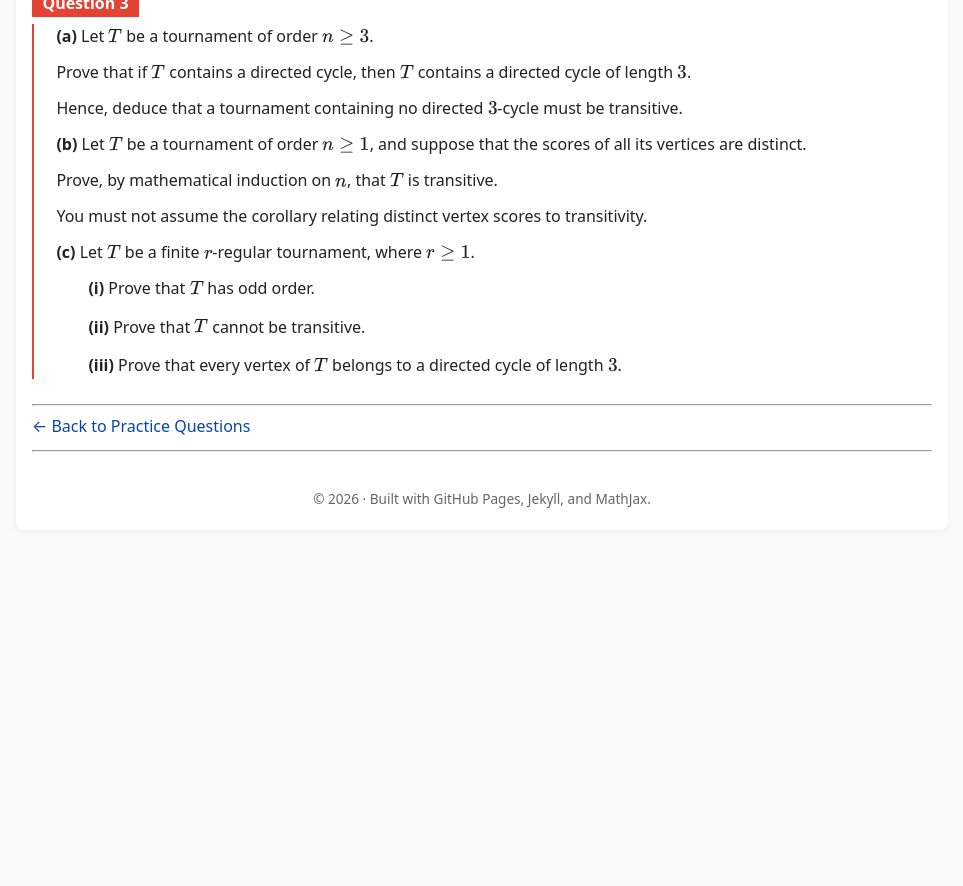
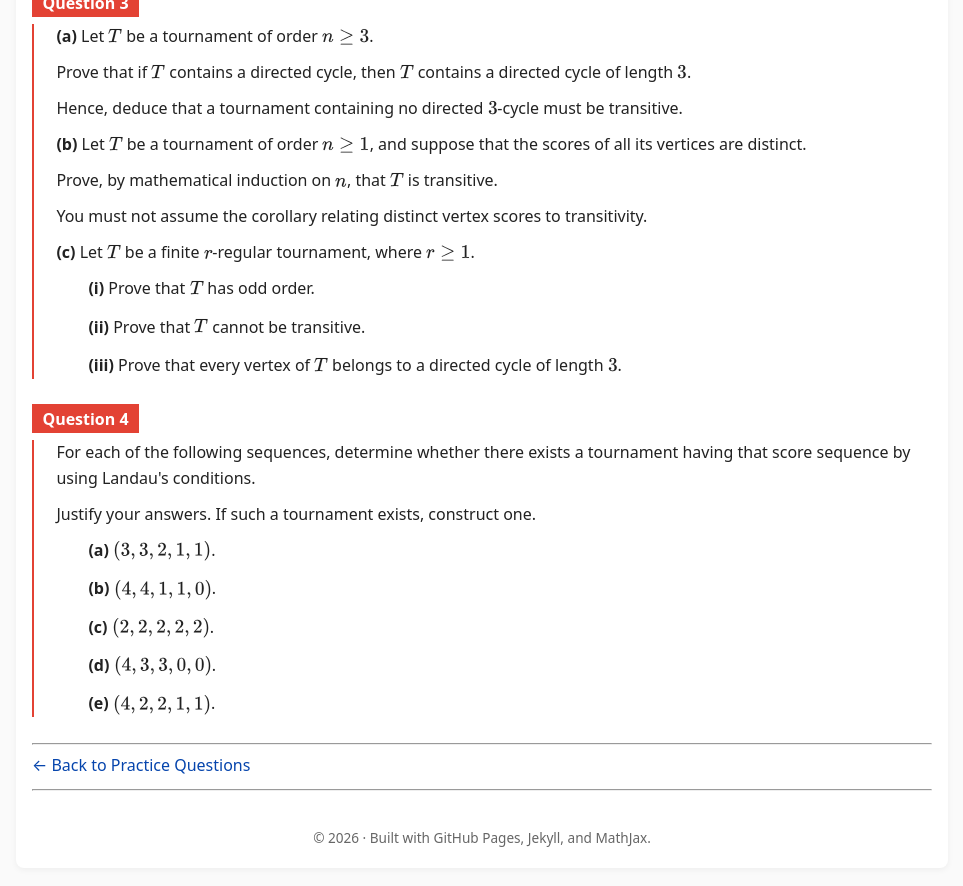
Before and after one commit to SaleemKamaludin/SaleemKamaludin.github.io, a Jekyll site: the page built from courses/math-2276/practice-questions/coursework-exam-2/index.md, in a window 1280 px wide and 900 px high, scrolled down 1075 px. Shown: the top 886 px of the window, without its empty margins (158-1121 px from the left). Built offline with Jekyll 4.4.1, drawn with Linux system fonts in a browser that asks for light colours; before the commit the page ends 1637 px from its top, so only the background shows below that.

Commit message:
Add Question 4 Landau tournament score sequences

```diff
--- a/courses/math-2276/practice-questions/coursework-exam-2/index.md
+++ b/courses/math-2276/practice-questions/coursework-exam-2/index.md
@@ -204,6 +204,52 @@ belongs to a directed cycle of length \(3\).
 </div>
 </div>
 
+<div id="cw2-question-4" class="math-env exercise">
+
+<div class="math-env-heading">
+<span class="math-env-tag">Question 4</span>
+</div>
+
+<div class="math-env-body">
+
+<p>
+For each of the following sequences, determine whether
+there exists a tournament having that score sequence
+by using Landau's conditions.
+</p>
+
+<p>
+Justify your answers. If such a tournament exists,
+construct one.
+</p>
+
+<ol style="list-style-type: none; padding-left: 2em;">
+
+<li style="margin-bottom: 0.8em;">
+<strong>(a)</strong> \((3,3,2,1,1)\).
+</li>
+
+<li style="margin-bottom: 0.8em;">
+<strong>(b)</strong> \((4,4,1,1,0)\).
+</li>
+
+<li style="margin-bottom: 0.8em;">
+<strong>(c)</strong> \((2,2,2,2,2)\).
+</li>
+
+<li style="margin-bottom: 0.8em;">
+<strong>(d)</strong> \((4,3,3,0,0)\).
+</li>
+
+<li style="margin-bottom: 0.8em;">
+<strong>(e)</strong> \((4,2,2,1,1)\).
+</li>
+
+</ol>
+
+</div>
+</div>
+
 ---
 
 [← Back to Practice Questions]({{ '/courses/math-2276/practice-questions/' | relative_url }})
```
